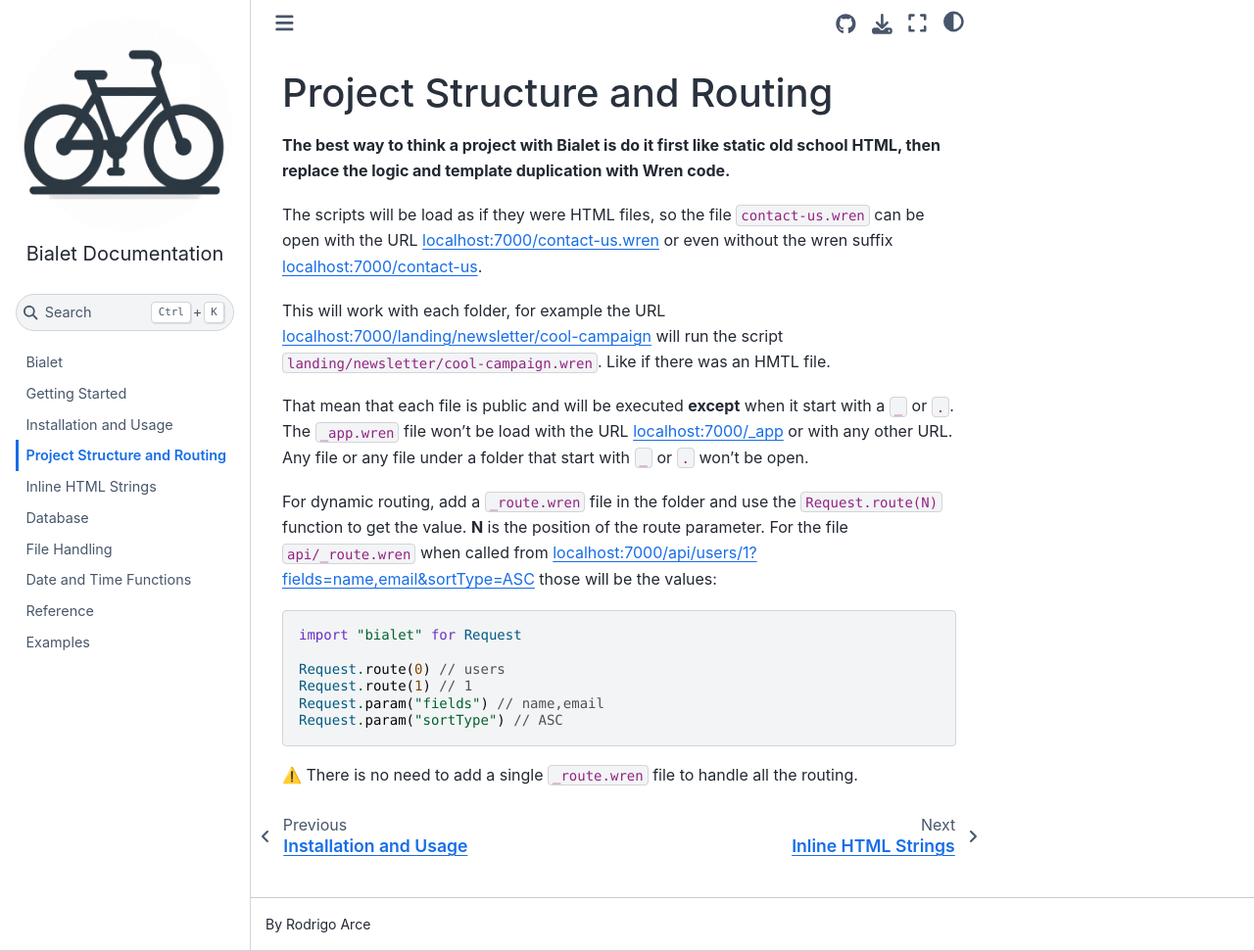
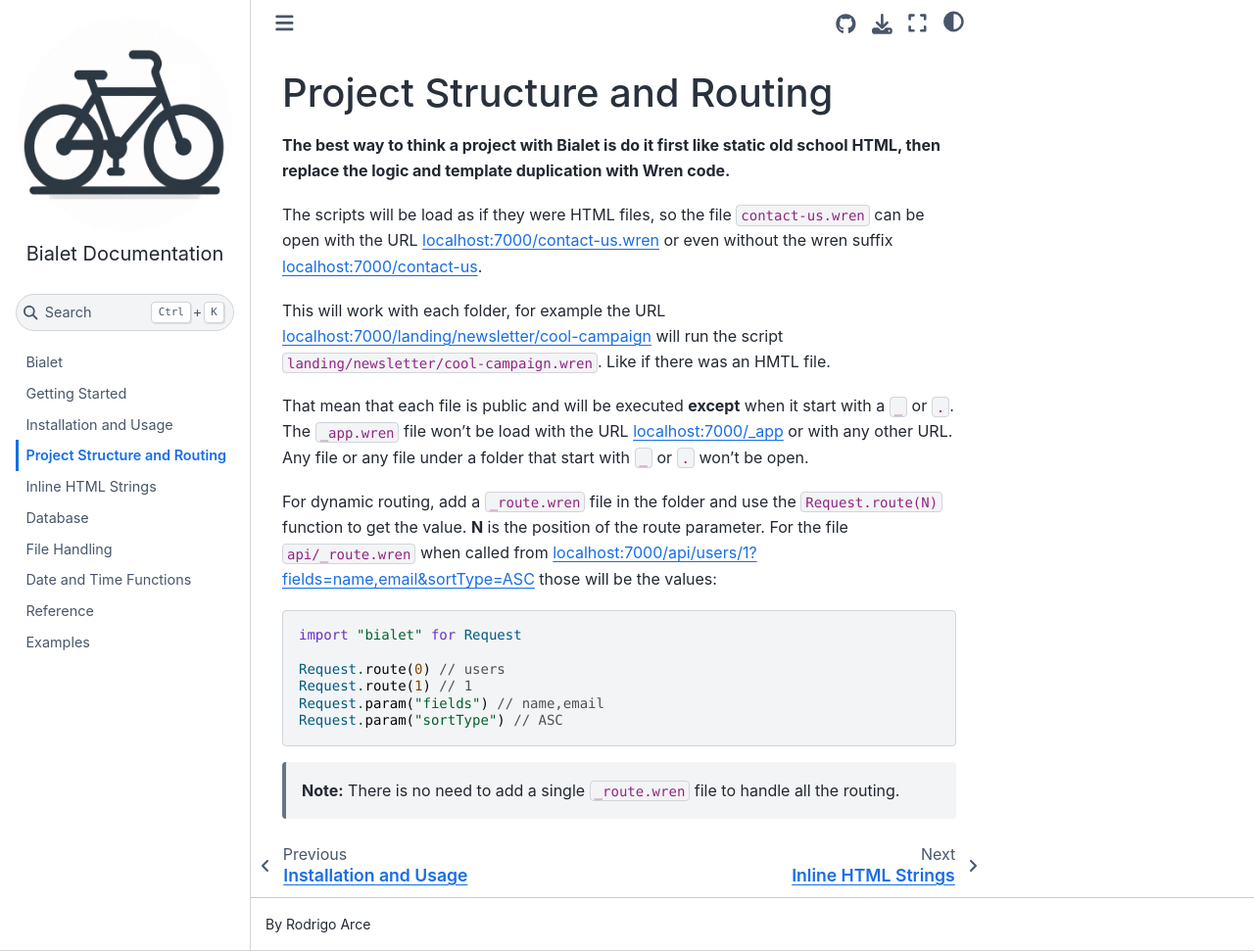
Before and after one commit to bialet/bialet, a Sphinx documentation site: the page built from docs/structure.md, in a window 1280 px wide and 971 px high. Shown: the whole window at 98% size. Built offline with Sphinx 7.4.7 and the Sphinx Book theme 1.1.4, drawn with Linux system fonts in a browser that asks for light colours.

Commit message:
Modify structure doc

````diff
--- a/docs/structure.md
+++ b/docs/structure.md
@@ -20,4 +20,4 @@
 Request.param("sortType") // ASC
 ```
 
-⚠️ There is no need to add a single `_route.wren` file to handle all the routing.
+> **Note:** There is no need to add a single `_route.wren` file to handle all the routing.
````
